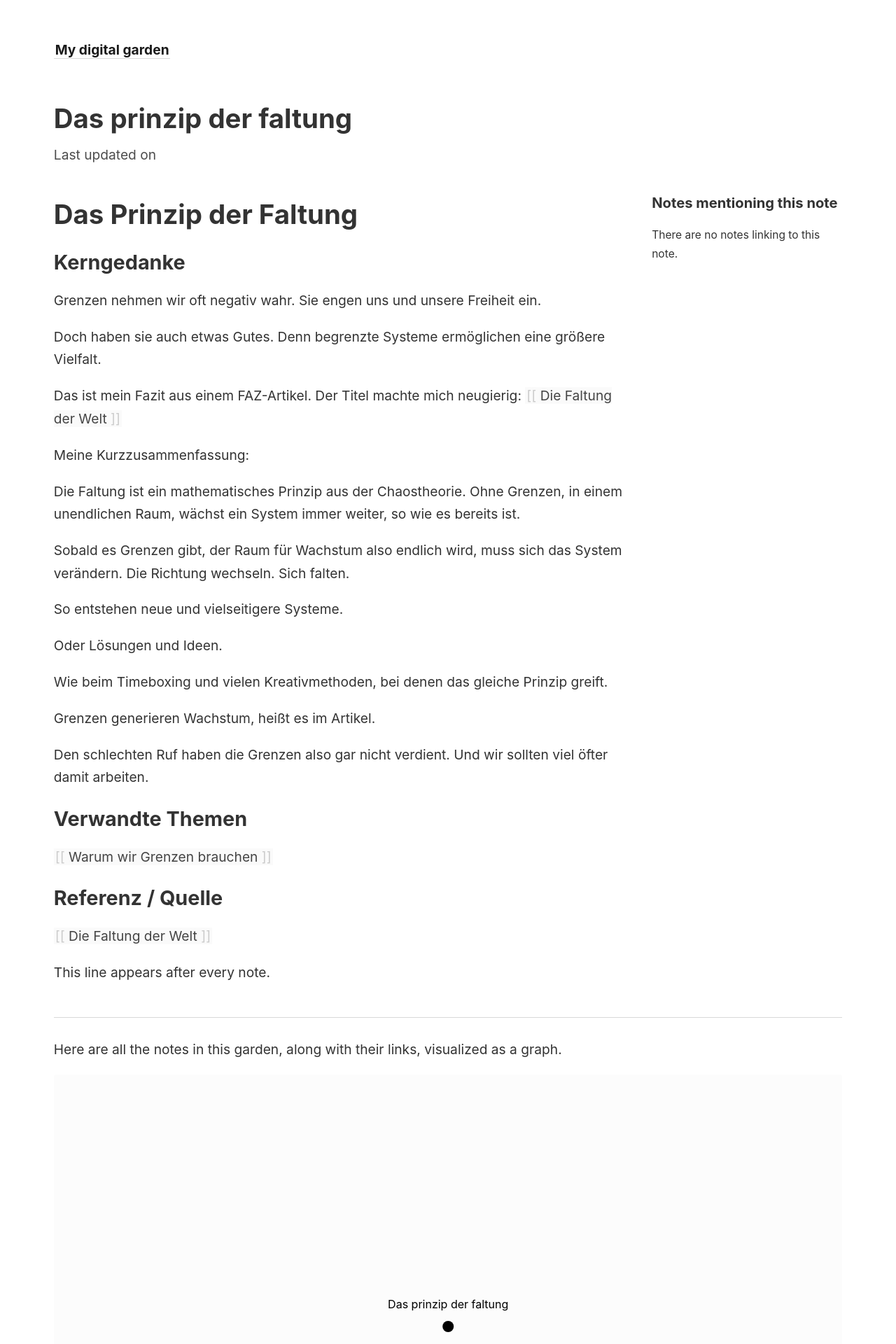
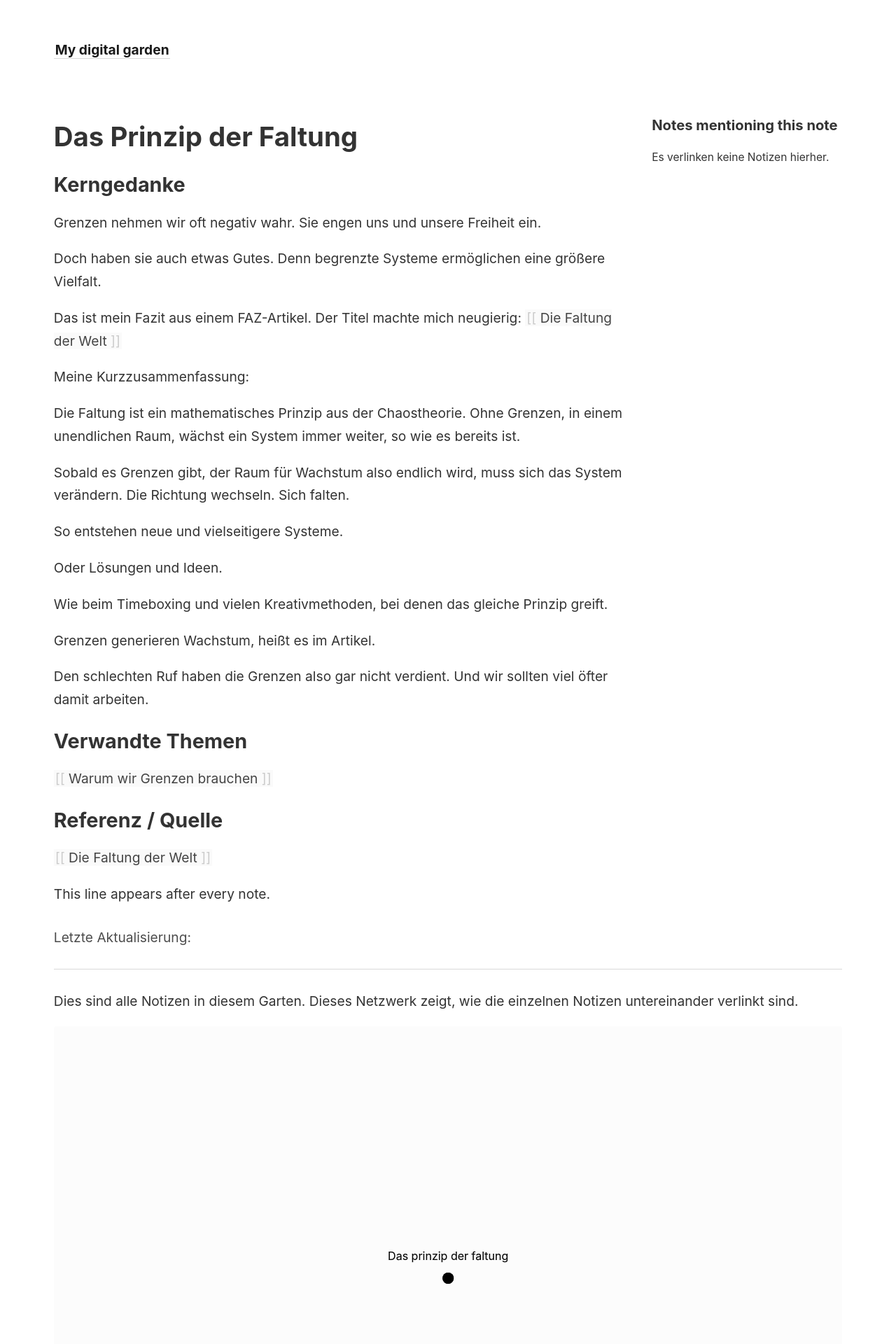
Before and after one commit to katjazwitschert/digitalgarden, a Jekyll site: the page built from _notes/Das Prinzip der Faltung.md, in a window 1280 px wide. Shown: the top 1920 px of the page at 70% size. Built offline with Jekyll 4.4.1, drawn with Linux system fonts in a browser that asks for light colours; some of the changed text lies outside the part shown.

Commit message:
Layout-Anpassung

```diff
--- a/_layouts/default.html
+++ b/_layouts/default.html
@@ -4,7 +4,10 @@
   <body>
     <nav>{% include nav.html %}</nav>
     <div class="wrapper">
-      <main>{{ content }}</main>
+      <main>{{ content }}
+<p>Dies sind alle Notizen in diesem Garten. Dieses Netzwerk zeigt, wie die einzelnen Notizen untereinander verlinkt sind.</p>
+
+{% include notes_graph.html %}</main>
       <footer>{% include footer.html %}</footer>
     </div>
 
--- a/_layouts/note.html
+++ b/_layouts/note.html
@@ -3,14 +3,6 @@ layout: default
 ---
 
 <article>
-  <div>
-    <h1>{{ page.title }}</h1>
-    <time datetime="{{ page.last_modified_at | date_to_xmlschema }}">{% if page.type != 'pages' %}
-      Last updated on {{ page.last_modified_at | date: "%B %-d, %Y" }}
-      {% endif %}
-    </time>
-  </div>
-
   <div id="notes-entry-container">
     <content>
       {{ content }}
@@ -32,16 +24,22 @@ layout: default
 
       <div style="font-size: 0.9em">
         <p>
-          There are no notes linking to this note.
+          Es verlinken keine Notizen hierher.
         </p>
       </div>
       {% endif %}
     </side>
   </div>
+  <div>
+    <time datetime="{{ page.last_modified_at | date_to_xmlschema }}">{% if page.type != 'pages' %}
+      Letzte Aktualisierung: {{ page.last_modified_at | date: "%d. %B %Y" }}
+      {% endif %}
+    </time>
+  </div>
 </article>
 
 <hr>
 
-<p>Here are all the notes in this garden, along with their links, visualized as a graph.</p>
+<p>Dies sind alle Notizen in diesem Garten. Dieses Netzwerk zeigt, wie die einzelnen Notizen untereinander verlinkt sind.</p>
 
 {% include notes_graph.html %}
```
